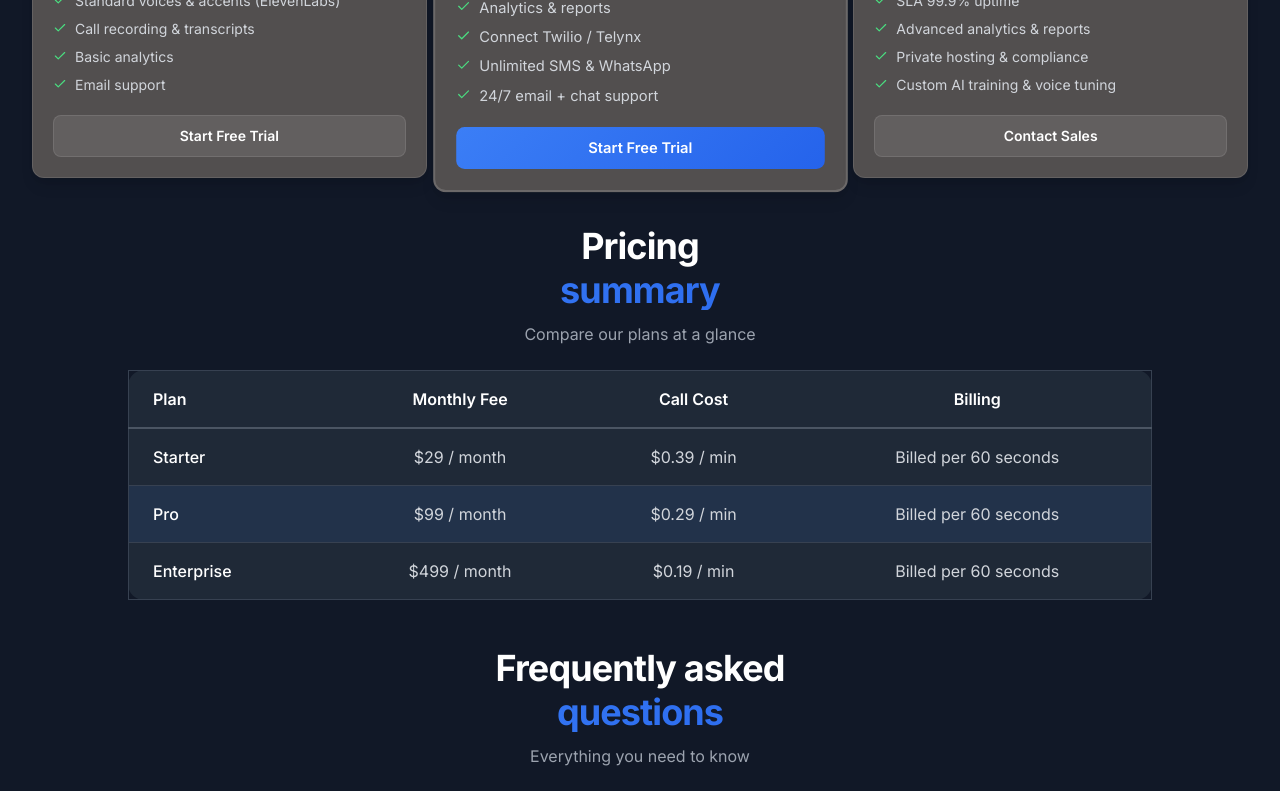
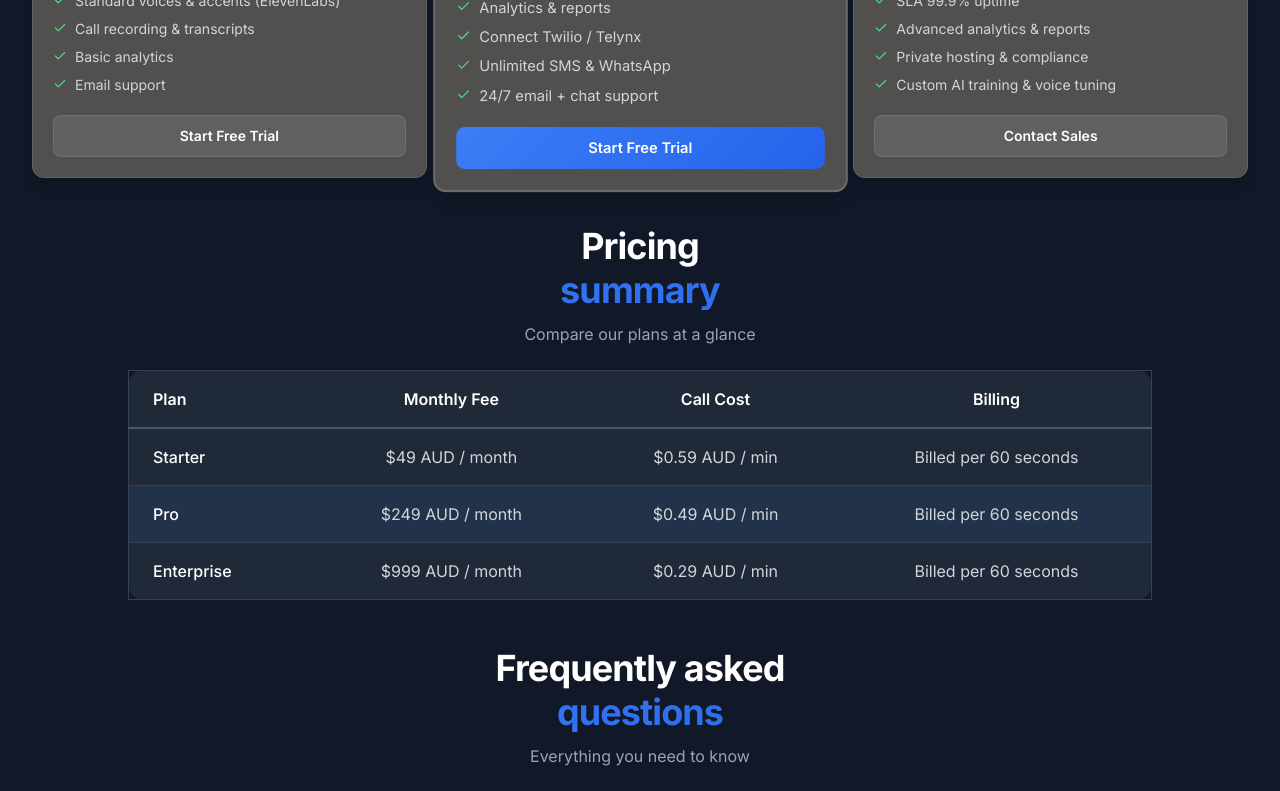
Before and after one commit to sohamamatya/orwexa, a Next.js app: page /pricing in a window 1280 px wide. Shown: the part 820-1611 px from the top of the page. Built offline with nearby package versions, Linux system fonts and the light colour scheme.

Commit message:
update pricing page

```diff
--- a/src/app/pricing/page.tsx
+++ b/src/app/pricing/page.tsx
@@ -8,9 +8,9 @@ export default function PricingPage() {
   const pricingPlans = [
     {
       title: "Starter",
-      price: "$29",
+      price: "$49 AUD",
       period: "/month",
-      callCost: "$0.39 / min",
+      callCost: "$0.59 AUD / min",
       billing: "Billed per 60 seconds",
       description: "Perfect for small businesses getting started with AI voice",
       features: [
@@ -32,9 +32,9 @@ export default function PricingPage() {
     },
     {
       title: "Pro",
-      price: "$99",
+      price: "$249 AUD",
       period: "/month",
-      callCost: "$0.29 / min",
+      callCost: "$0.49 AUD / min",
       billing: "Billed per 60 seconds",
       description: "For growing businesses that need more power and flexibility",
       features: [
@@ -56,9 +56,9 @@ export default function PricingPage() {
     },
     {
       title: "Enterprise / Custom",
-      price: "$499",
+      price: "$999 AUD",
       period: "/month",
-      callCost: "$0.19 / min",
+      callCost: "$0.29 AUD / min",
       billing: "Billed per 60 seconds",
       description: "Tailored solutions for large organizations with unique needs",
       features: [
@@ -124,7 +124,7 @@ export default function PricingPage() {
     {
       question: "How does call billing work?",
       answer:
-        "Orwexa bills calls per 60 seconds based on your plan's rate. On the Starter plan, calls cost $0.39 per minute; on the Pro plan, they cost $0.29 per minute; and on the Enterprise plan, the rate is $0.19 per minute.",
+        "Orwexa bills calls per 60 seconds based on your plan's rate. On the Starter plan, calls cost $0.59 AUD per minute; on the Pro plan, they cost $0.49 AUD per minute; and on the Enterprise plan, the rate is $0.29 AUD per minute.",
     },
     {
       question: "Can I switch plans later?",
@@ -223,20 +223,20 @@ export default function PricingPage() {
               <tbody>
                 <tr className="border-b border-gray-700">
                   <td className="py-4 px-6 text-white font-medium">Starter</td>
-                  <td className="py-4 px-6 text-center text-gray-300">$29 / month</td>
-                  <td className="py-4 px-6 text-center text-gray-300">$0.39 / min</td>
+                  <td className="py-4 px-6 text-center text-gray-300">$49 AUD / month</td>
+                  <td className="py-4 px-6 text-center text-gray-300">$0.59 AUD / min</td>
                   <td className="py-4 px-6 text-center text-gray-300">Billed per 60 seconds</td>
                 </tr>
                 <tr className="border-b border-gray-700 bg-primary-500/10">
                   <td className="py-4 px-6 text-white font-medium">Pro</td>
-                  <td className="py-4 px-6 text-center text-gray-300">$99 / month</td>
-                  <td className="py-4 px-6 text-center text-gray-300">$0.29 / min</td>
+                  <td className="py-4 px-6 text-center text-gray-300">$249 AUD / month</td>
+                  <td className="py-4 px-6 text-center text-gray-300">$0.49 AUD / min</td>
                   <td className="py-4 px-6 text-center text-gray-300">Billed per 60 seconds</td>
                 </tr>
                 <tr>
                   <td className="py-4 px-6 text-white font-medium">Enterprise</td>
-                  <td className="py-4 px-6 text-center text-gray-300">$499 / month</td>
-                  <td className="py-4 px-6 text-center text-gray-300">$0.19 / min</td>
+                  <td className="py-4 px-6 text-center text-gray-300">$999 AUD / month</td>
+                  <td className="py-4 px-6 text-center text-gray-300">$0.29 AUD / min</td>
                   <td className="py-4 px-6 text-center text-gray-300">Billed per 60 seconds</td>
                 </tr>
               </tbody>
```
Also changed, not shown: src/app/page.tsx (+33 -52 lines).
